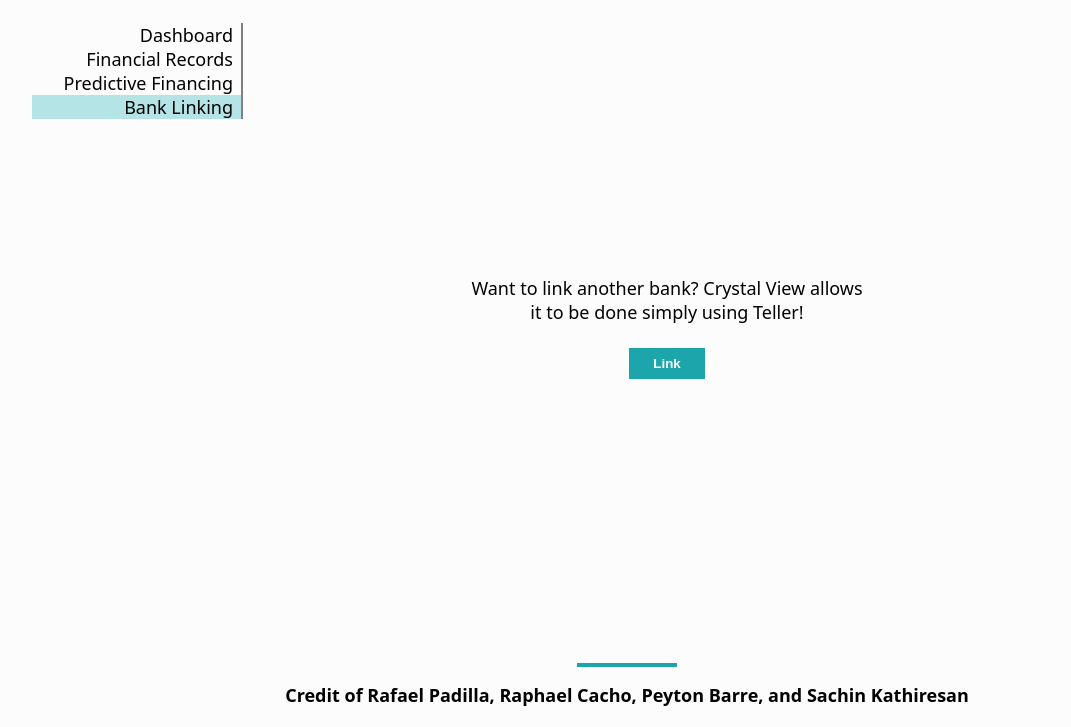
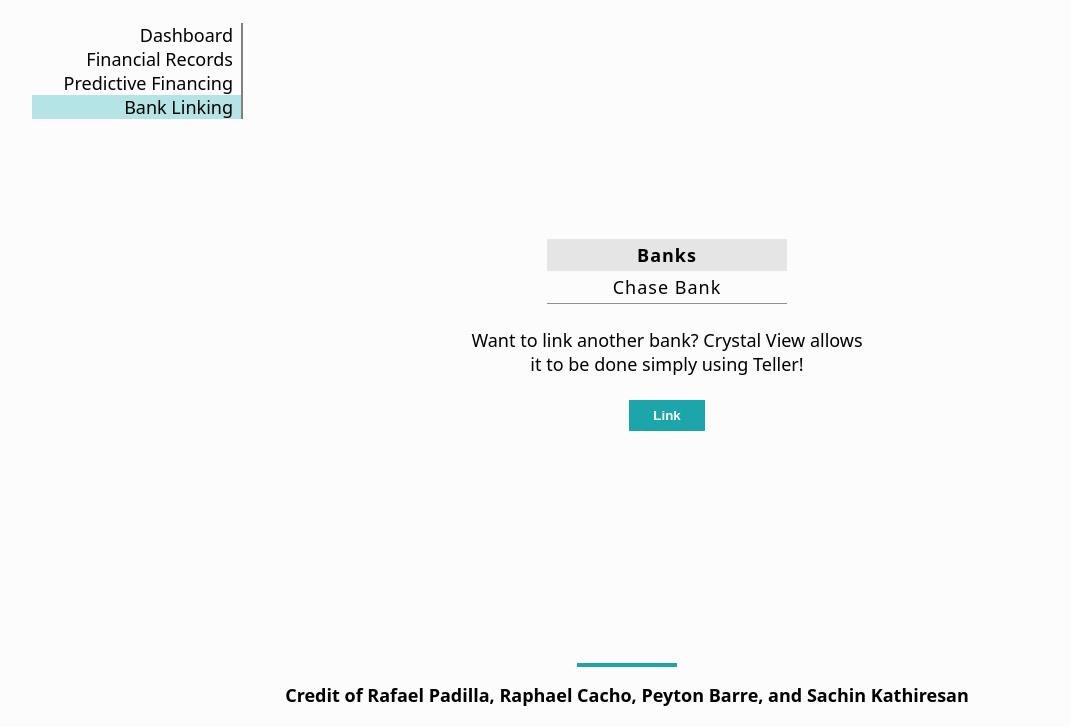
Before and after one commit to crispynoodlesoup/CrystalView, a website: page public/bankLink.html in a window 1280 px wide. Shown: the part 73-800 px from the top of the page, without its empty margins (13-1084 px from the left). Drawn offline with nearby package versions, Linux system fonts and the light colour scheme.

Commit message:
add bank list to bankLink page

```diff
--- a/public/bankLink.html
+++ b/public/bankLink.html
@@ -42,6 +42,15 @@
             </div>
             <div class="dashboard">
                 <div class="wrapper">
+                    <table>
+                        <tr>
+                            <th>Banks</th>
+                        </tr>
+                        <tr>
+                            <td><p>Chase Bank</p></td>
+                        </tr>
+                    </table>
+                    <br>
                     <p>Want to link another bank? Crystal View allows it to be done simply using Teller!</p>
                     <br>
                     <button class="link-bank"><a href="">Link</a></button>
--- a/public/style/bankLink.css
+++ b/public/style/bankLink.css
@@ -25,3 +25,7 @@
     background-color: #31b8bd;
     cursor: pointer;
 }
+
+table {
+    width: 240px;
+}
```
